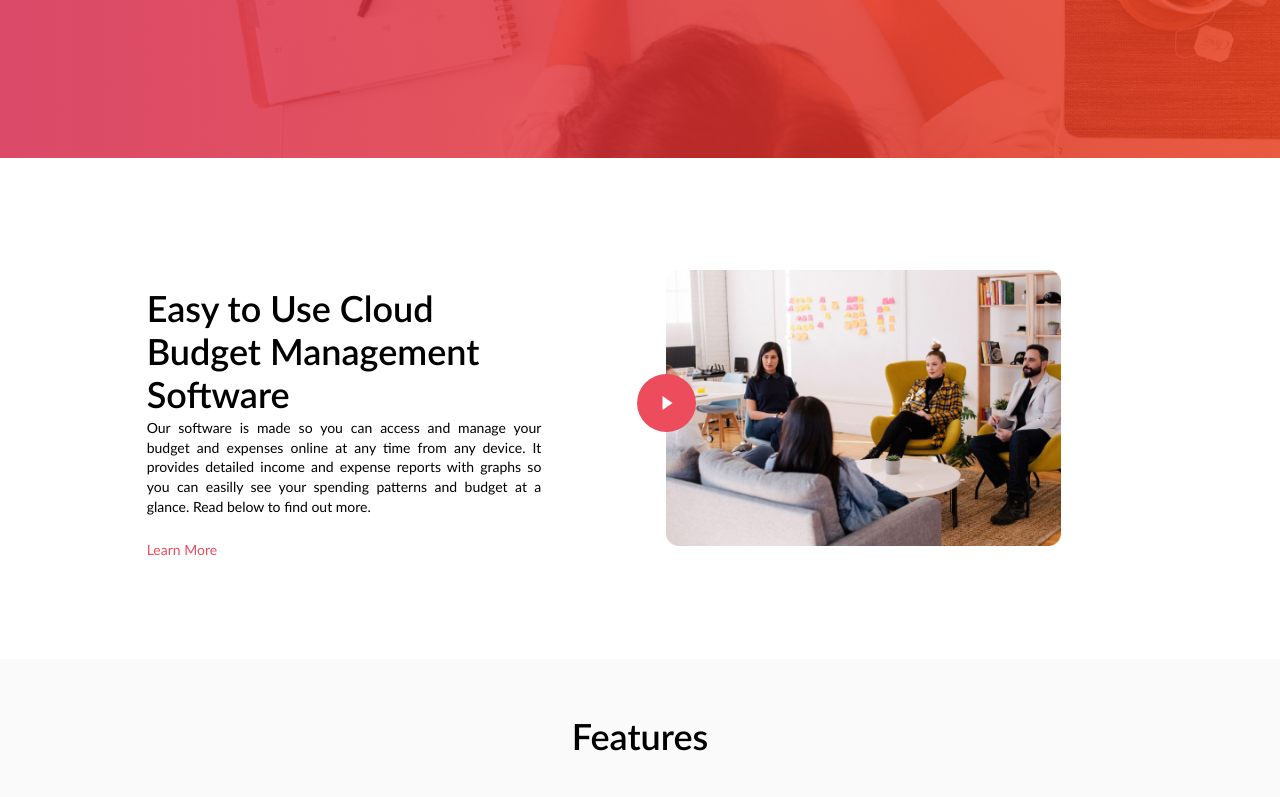
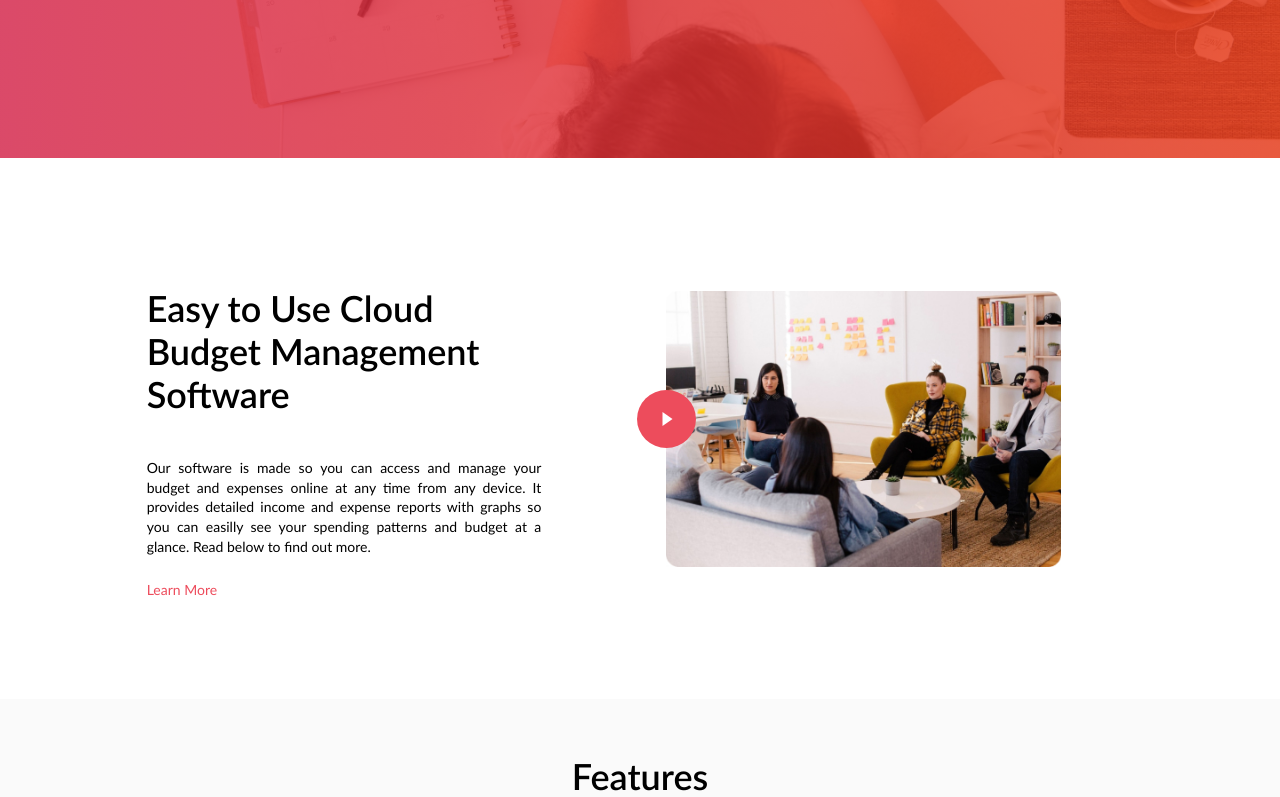
Before and after one commit to nklazuta/cloud-budget-landing-freebie, a React (Create React App) app: page / in a window 1280 px wide. Shown: the part 551-1348 px from the top of the page. Built offline with nearby package versions, Linux system fonts and the light colour scheme.

Commit message:
refactor: привести код к единообразному виду

```diff
--- a/src/components/VideoSection/VideoSection.js
+++ b/src/components/VideoSection/VideoSection.js
@@ -15,14 +15,9 @@ function VideoSection() {
           income and expense reports with graphs so you can easilly see your
           spending patterns and budget at a glance. Read below to find out more.
         </p>
-        <a
-          className="video__link"
-          href="#"
-          target="_blank"
-          rel="noopener noreferrer"
-        >
+        <button className="video__link" type="button">
           Learn More
-        </a>
+        </button>
       </div>
       <div className="video__video-block">
         <button className="video__play-button" type="button">
--- a/src/components/VideoSection/VideoSection.scss
+++ b/src/components/VideoSection/VideoSection.scss
@@ -15,10 +15,10 @@
 
     .video__heading {
       @extend %font-semibold;
-      height: 107px;
       font-size: 36px;
       line-height: 1.19;
       margin: 0;
+      padding-bottom: 4.72%;
     }
 
     .video__text {
@@ -35,8 +35,10 @@
       @extend %button-animation;
       font-size: 14px;
       line-height: 1.4;
-      text-decoration: none;
+      border: none;
+      background-color: $transparent;
       color: $text-red;
+      padding: 0;
     }
   }
 
```
